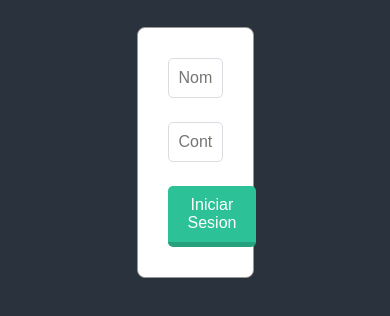
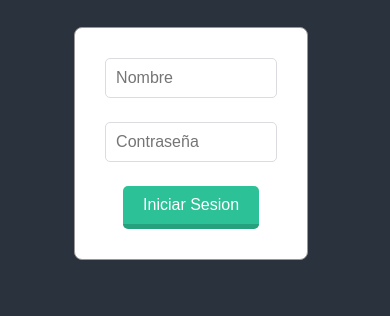
Before and after one commit to mikef123/Home-banking, a plain HTML site: page index.html in a window 390 px wide. Shown: the part 90-406 px from the top of the page. Drawn offline with nearby package versions, Linux system fonts and the light colour scheme.

Commit message:
update width

```diff
--- a/css/style.css
+++ b/css/style.css
@@ -159,7 +159,6 @@ body {
     display: inline-block;
 }
 
-
 .botonSalir {
     background: #2cc197;
     color: white;
@@ -194,4 +193,9 @@ body {
     .logo {
         margin-bottom: 10px;
     }
+    .iniciarSesion {
+        margin-left: 19%;
+        margin-right: 50%;
+        width: 60%;
+    }
 }
```
